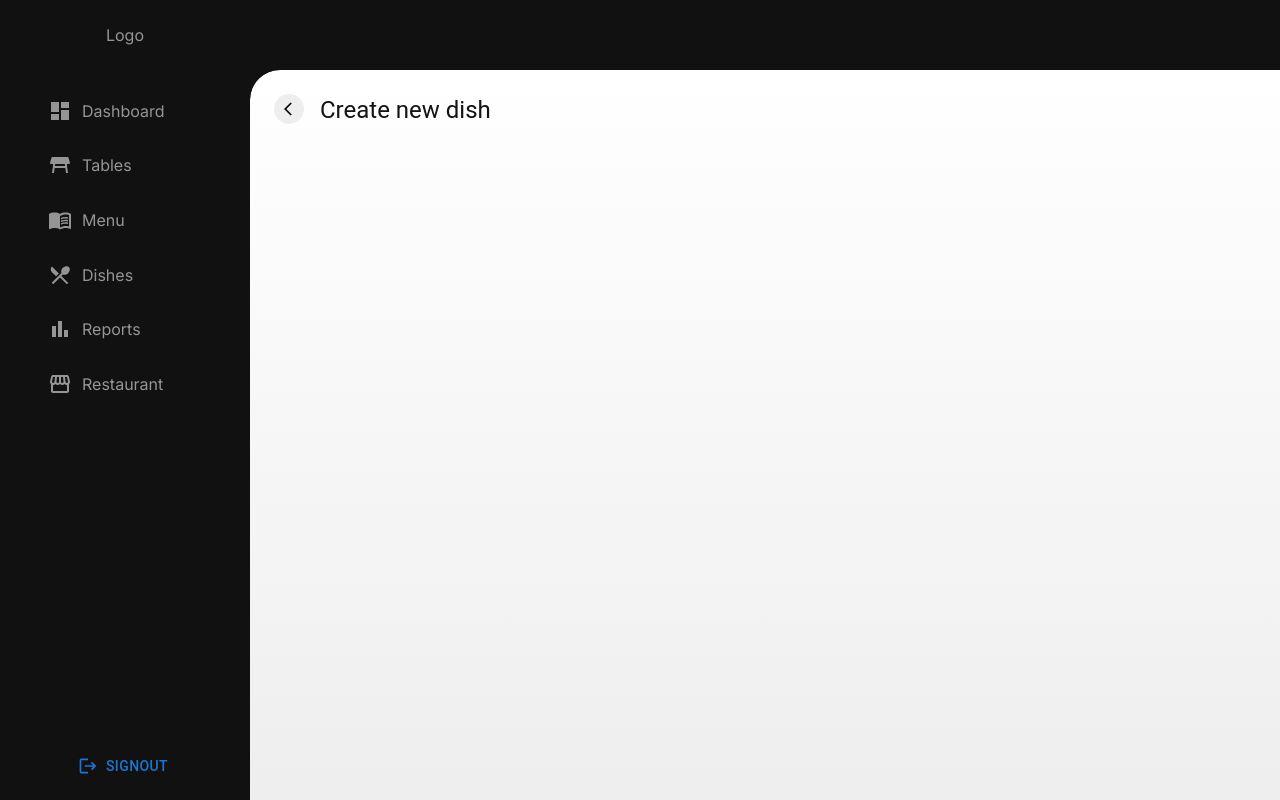
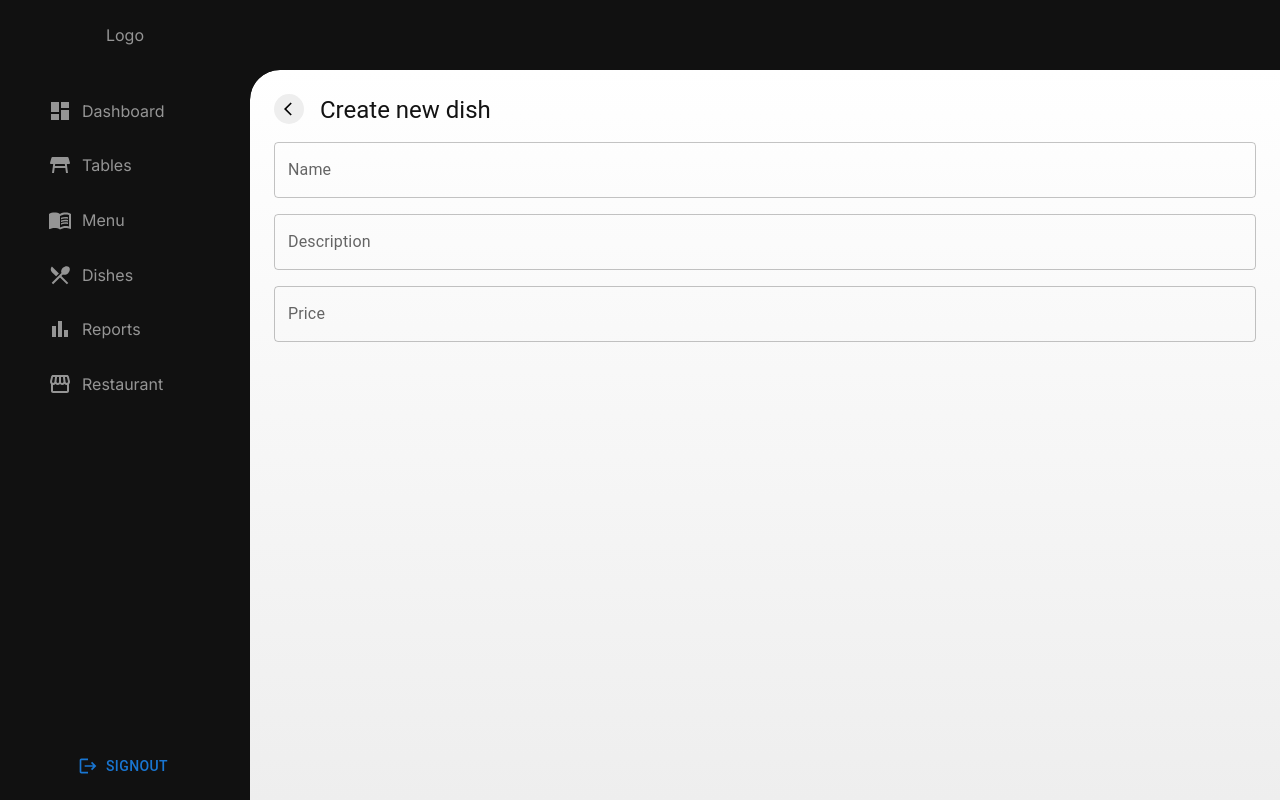
Before and after one commit to Lexeor/qr-restorator-next, a Next.js app: page /dishes/new in a window 1280 px wide. Built offline with nearby package versions, Linux system fonts and the light colour scheme.

Commit message:
add reusable form component

```diff
--- a/app/dishes/new/page.tsx
+++ b/app/dishes/new/page.tsx
@@ -1,5 +1,6 @@
 import React from "react";
 import HeaderContent from "@/components/HeaderContent/HeaderContent";
+import DishForm from "@/components/Forms/DishForm/DishForm";
 
 type Props = {};
 
@@ -7,6 +8,7 @@ function NewDish({}: Props) {
   return (
     <>
       <HeaderContent title={"Create new dish"} backButton></HeaderContent>
+      <DishForm />
     </>
   );
 }
--- /dev/null
+++ b/components/Forms/DishForm/DishForm.tsx
@@ -0,0 +1,57 @@
+"use client";
+
+import React, { useState } from "react";
+import { Grid, TextField } from "@mui/material";
+import { useForm, Form } from "../../../hooks/useForm";
+
+type DishFormProps = {
+  dish?: {
+    id: number;
+    name: string;
+    description: string;
+    categoryId: string;
+    price: number | null;
+  };
+};
+
+const initialValues = {
+  id: 0,
+  name: "",
+  description: "",
+  categoryId: "",
+  price: null,
+};
+
+function DishForm({ dish }: DishFormProps) {
+  const { values, setValues, handleInputChange } = useForm({ initialValues });
+
+  return (
+    <Form>
+      <Grid direction="column" gap={2} container>
+        <TextField
+          name="name"
+          variant="outlined"
+          label="Name"
+          value={values.name}
+          onChange={handleInputChange}
+        />
+        <TextField
+          name="description"
+          variant="outlined"
+          label="Description"
+          value={values.description}
+          onChange={handleInputChange}
+        />
+        <TextField
+          name="price"
+          variant="outlined"
+          label="Price"
+          value={values.price}
+          onChange={handleInputChange}
+        />
+      </Grid>
+    </Form>
+  );
+}
+
+export default DishForm;
--- /dev/null
+++ b/hooks/useForm.tsx
@@ -0,0 +1,31 @@
+import { useState } from "react";
+
+type UseFormProps = {
+  initialValues: {
+    id: number;
+    name: string;
+    description: string;
+    categoryId: string;
+    price: number | null;
+  };
+};
+
+function useForm({ initialValues }: UseFormProps) {
+  const [values, setValues] = useState(initialValues);
+
+  const handleInputChange = (e: React.ChangeEvent<HTMLInputElement>) => {
+    const { name, value } = e.currentTarget;
+    setValues({
+      ...values,
+      [name]: value,
+    });
+  };
+
+  return { values, setValues, handleInputChange };
+}
+
+export default function Form({ children }: { children: React.ReactNode }) {
+  return <form autoComplete="off">{children}</form>;
+}
+
+export { useForm, Form };
--- a/styles/main.css
+++ b/styles/main.css
@@ -114,27 +114,6 @@ button {
 }
 .btn-back svg {
   transform: translateX(10px);
-}
-
-input[type=text],
-input[type=password] {
-  width: 100%;
-  padding: 0.5em;
-  border-radius: 6px;
-  border: 1px solid black;
-  background-color: #111111;
-  color: whitesmoke;
-  transition: 0.5s;
-  outline: none;
-}
-input[type=text].large,
-input[type=password].large {
-  font-size: 1.2em;
-}
-
-input[type=text]:focus,
-input[type=password]:focus {
-  border: 1px solid #555;
 }
 
 .login-wrapper {
```
Also changed, not shown: styles/main.scss (+0 -23 lines), 1 other file (tests, documents, lock files or other folders).
